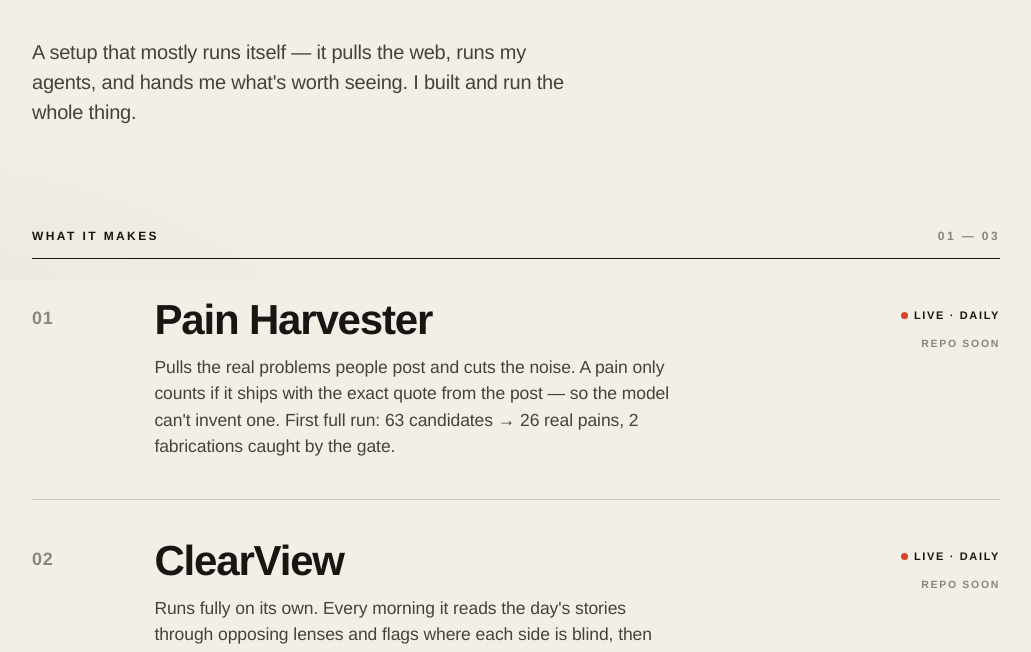
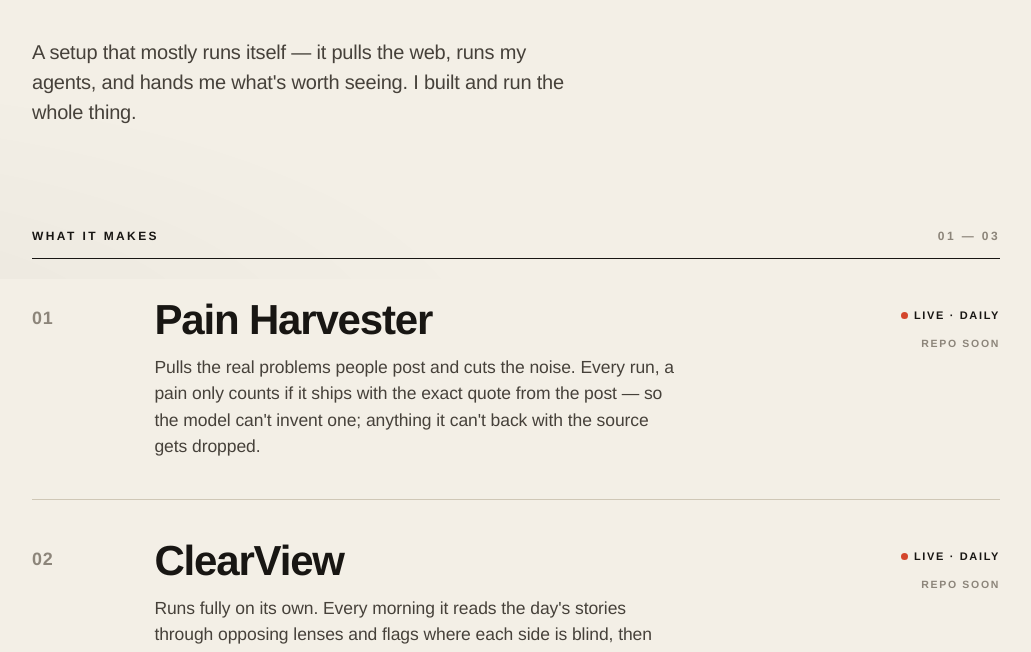
Before and after one commit to yap-builder/yap-builder.github.io, a plain HTML site: page index.html in a window 1280 px wide. Shown: the part 521-1173 px from the top of the page, without its empty margins (124-1155 px from the left). Drawn offline with Linux system fonts and the light colour scheme.

Commit message:
update vitrina 2026-06-29

```diff
--- a/index.html
+++ b/index.html
@@ -167,7 +167,7 @@
             <span class="ttl">Pain Harvester</span>
             <span class="arrow" aria-hidden="true">→</span>
           </div>
-          <p class="desc">Pulls the real problems people post and cuts the noise. A pain only counts if it ships with the exact quote from the post — so the model can&#x27;t invent one. First full run: 63 candidates → 26 real pains, 2 fabrications caught by the gate.</p>
+          <p class="desc">Pulls the real problems people post and cuts the noise. Every run, a pain only counts if it ships with the exact quote from the post — so the model can&#x27;t invent one; anything it can&#x27;t back with the source gets dropped.</p>
         </div>
         <div class="aside">
           <span class="status pulse"><span class="led"></span>live · daily</span>
```
